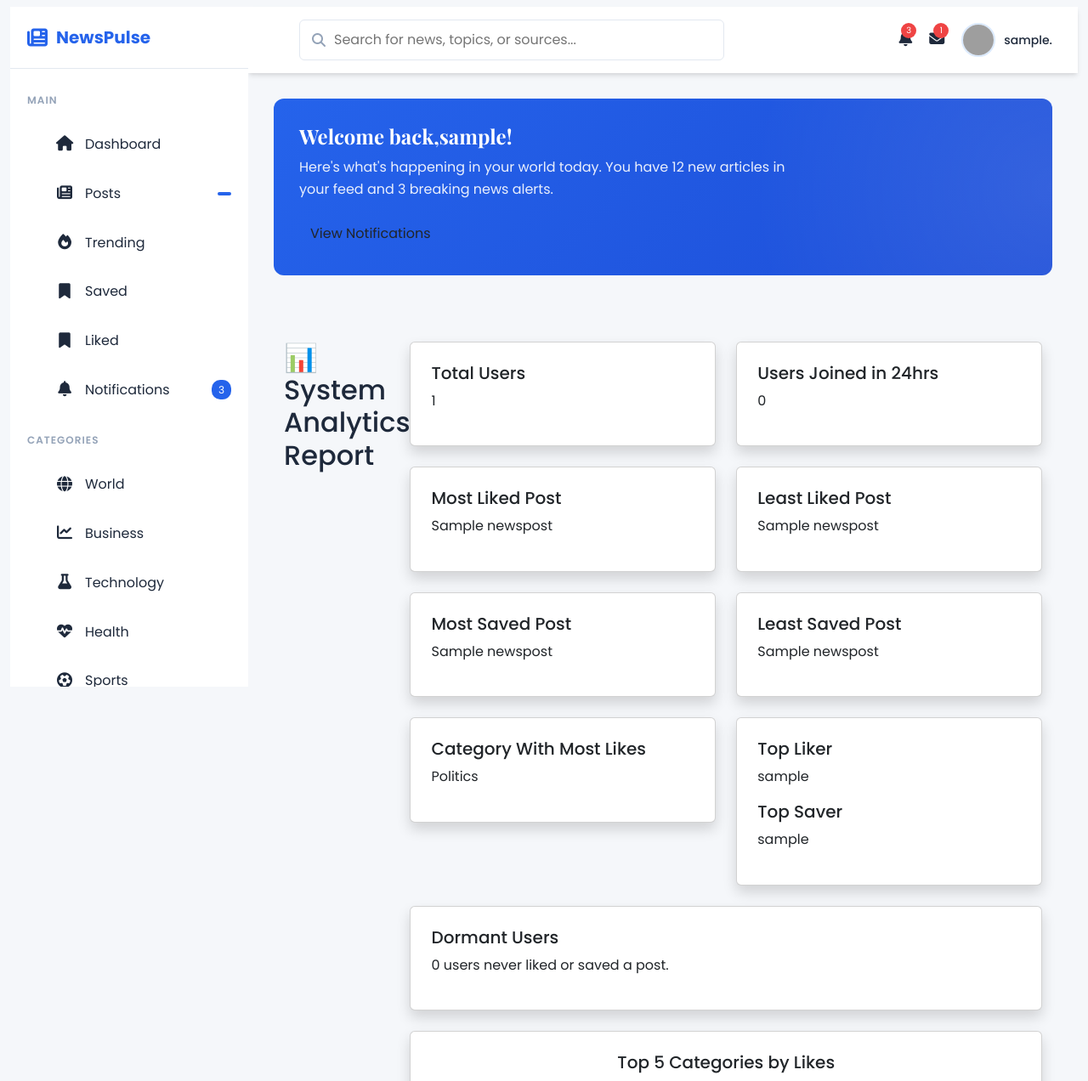
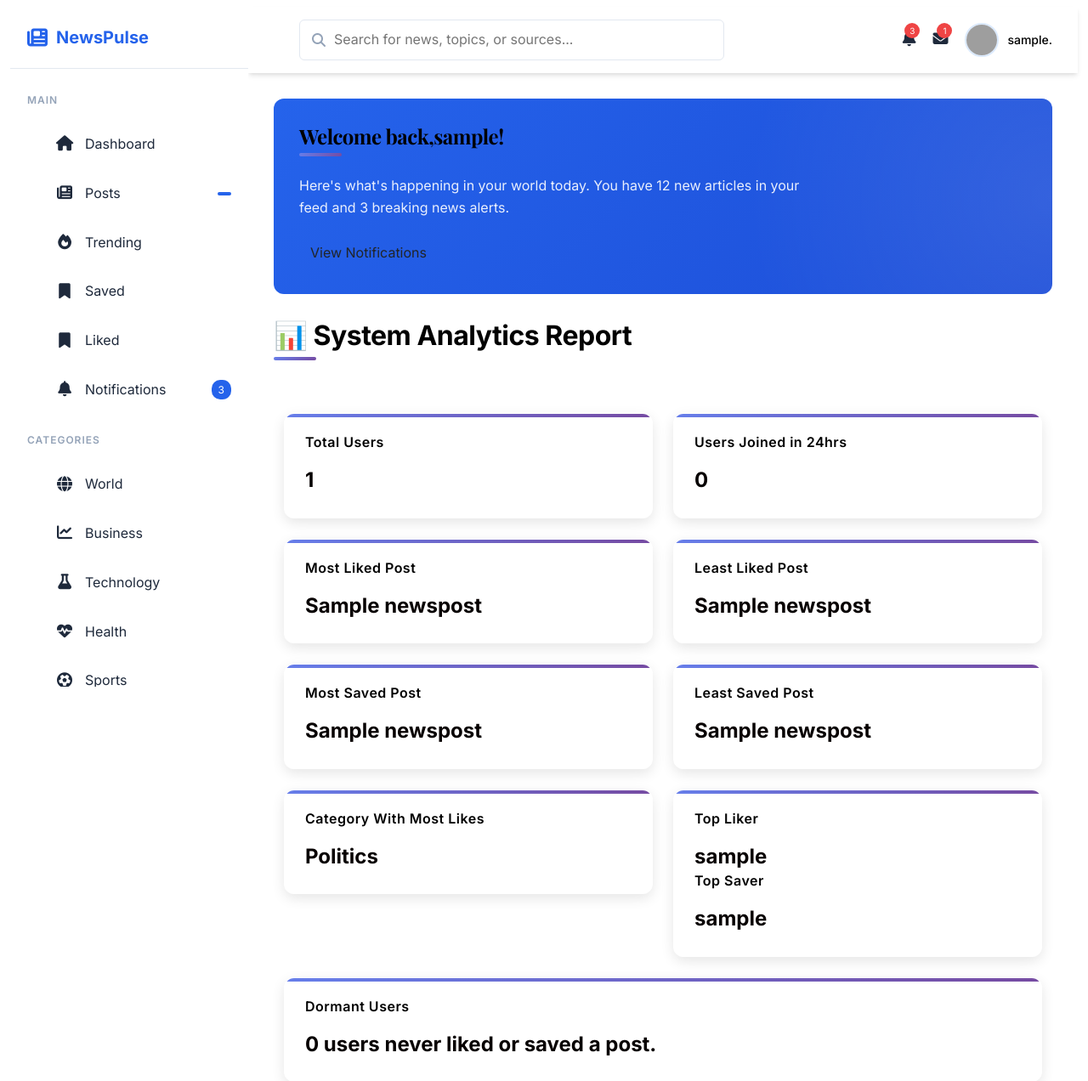
Before and after one commit to Ghalib92/News-Feed-System, a Django app: page /analytics/ in a window 1280 px wide. Shown: the top 1272 px of the page at 85% size. Run offline with Django 5.2, Linux system fonts and the light colour scheme; a user stored in the database is signed in; tables that the repository leaves empty hold one stand-in row (values such as "Sample post"); some libraries are stand-ins or nearby versions; grey boxes are pictures that could not be loaded.

Commit message:
analytics ready

```diff
--- a/News_Feed/News_Feed/settings.py
+++ b/News_Feed/News_Feed/settings.py
@@ -12,6 +12,8 @@ https://docs.djangoproject.com/en/5.2/ref/settings/
 
 from pathlib import Path
 from django.urls import reverse_lazy
+import os
+
 
 # Build paths inside the project like this: BASE_DIR / 'subdir'.
 BASE_DIR = Path(__file__).resolve().parent.parent
@@ -151,8 +153,8 @@ USE_TZ = True
 # Static files (CSS, JavaScript, Images)
 # https://docs.djangoproject.com/en/5.2/howto/static-files/
 
-STATIC_URL = 'static/'
-
+STATIC_URL = '/static/'
+STATICFILES_DIRS = [os.path.join(BASE_DIR, 'static')]
 
 MEDIA_URL = '/media/'
 MEDIA_ROOT = BASE_DIR / 'media'
--- a/News_Feed/pages/templates/analytics.html
+++ b/News_Feed/pages/templates/analytics.html
@@ -1,7 +1,152 @@
-{% extends 'base.html' %}
+ {% extends 'base.html' %}
 {% block content %}
+
+<style>
+    :root {
+        --primary-gradient: linear-gradient(135deg, #667eea 0%, #764ba2 100%);
+        --secondary-gradient: linear-gradient(135deg, #f093fb 0%, #f5576c 100%);
+        --dark-bg: #f6f6fd;
+        --card-bg: rgba(255, 255, 255, 0.05);
+        --text-light: rgba(255, 255, 255, 0.9);
+        --text-lighter: rgba(255, 255, 255, 0.7);
+        --shadow-lg: 0 15px 30px rgba(0, 0, 0, 0.3);
+        --shadow-sm: 0 5px 15px rgba(0, 0, 0, 0.1);
+        --border-radius: 12px;
+        --transition: all 0.3s cubic-bezier(0.25, 0.8, 0.25, 1);
+    }
+
+    body {
+        background: white;
+        color: black;
+        font-family: 'Inter', -apple-system, BlinkMacSystemFont, sans-serif;
+    }
+
+    .container.py-5 {
+        padding-top: 3rem !important;
+        padding-bottom: 3rem !important;
+    }
+
+    h2 {
+        font-weight: 700;
+        letter-spacing: -0.5px;
+        margin-bottom: 2rem !important;
+        color: black;
+        position: relative;
+        display: inline-block;
+    }
+
+    h2:after {
+        content: '';
+        position: absolute;
+        bottom: -10px;
+        left: 0;
+        width: 50px;
+        height: 4px;
+        background: var(--primary-gradient);
+        border-radius: 2px;
+    }
+
+    .card {
+        background: var(--card-bg);
+        backdrop-filter: blur(10px);
+        -webkit-backdrop-filter: blur(10px);
+        border: 1px solid rgba(255, 255, 255, 0.1);
+        border-radius: var(--border-radius) !important;
+        transition: var(--transition);
+        overflow: hidden;
+        position: relative;
+        color: black;
+    }
+
+    .card:before {
+        content: '';
+        position: absolute;
+        top: 0;
+        left: 0;
+        right: 0;
+        height: 4px;
+        background: var(--primary-gradient);
+    }
+
+    .card:hover {
+        transform: translateY(-5px);
+        box-shadow: var(--shadow-lg);
+    }
+
+    .card h5 {
+        font-weight: 600;
+        font-size: 1rem;
+        color: black;
+        margin-bottom: 1rem;
+        letter-spacing: 0.5px;
+    }
+
+    .card p {
+        font-weight: 700;
+        font-size: 1.5rem;
+        margin-bottom: 0;
+        color: rgb(7, 1, 1);
+    }
+
+    .card.shadow {
+        box-shadow: var(--shadow-sm) !important;
+    }
+
+    .row.g-4 {
+        margin-bottom: 2rem;
+    }
+
+    .img-fluid {
+        border-radius: var(--border-radius);
+        box-shadow: var(--shadow-lg);
+        border: 1px solid rgba(255, 255, 255, 0.1);
+    }
+
+    /* Special styling for the chart card */
+    .card.text-center {
+        background: rgba(0, 0, 0, 0.2);
+    }
+
+    .card.text-center h5 {
+        font-size: 1.2rem;
+    }
+
+    /* Responsive adjustments */
+    @media (max-width: 768px) {
+        .card p {
+            font-size: 1.2rem;
+        }
+
+        h2 {
+            font-size: 1.8rem;
+        }
+    }
+
+    /* Animation for cards */
+    @keyframes fadeIn {
+        from { opacity: 0; transform: translateY(20px); }
+        to { opacity: 1; transform: translateY(0); }
+    }
+
+    .card {
+        animation: fadeIn 0.6s ease forwards;
+    }
+
+    /* Delay animations for staggered effect */
+    .col-md-6:nth-child(1) .card { animation-delay: 0.1s; }
+    .col-md-6:nth-child(2) .card { animation-delay: 0.2s; }
+    .col-md-6:nth-child(3) .card { animation-delay: 0.3s; }
+    .col-md-6:nth-child(4) .card { animation-delay: 0.4s; }
+    .col-md-6:nth-child(5) .card { animation-delay: 0.5s; }
+    .col-md-6:nth-child(6) .card { animation-delay: 0.6s; }
+    .col-md-6:nth-child(7) .card { animation-delay: 0.7s; }
+    .col-md-6:nth-child(8) .card { animation-delay: 0.8s; }
+    .col-12:nth-child(9) .card { animation-delay: 0.9s; }
+    .col-12:nth-child(10) .card { animation-delay: 1s; }
+</style>
+ <h2 class="mb-4">📊 System Analytics Report</h2>
 <div class="container py-5">
-  <h2 class="mb-4">📊 System Analytics Report</h2>
+
   <div class="row g-4">
     <div class="col-md-6">
       <div class="card p-4 shadow">
@@ -67,4 +212,9 @@
     </div>
   </div>
 </div>
+
+<!-- Add this before </body> in your base.html for best results -->
+<link href="https://fonts.googleapis.com/css2?family=Inter:wght@400;500;600;700&display=swap" rel="stylesheet">
+<script src="https://kit.fontawesome.com/your-code.js" crossorigin="anonymous"></script>
+
 {% endblock %}
--- a/News_Feed/pages/templates/base.html
+++ b/News_Feed/pages/templates/base.html
@@ -874,22 +874,30 @@
                             <span class="menu-text"> Profile</span>
                         </a>
                     </li>
+
+                        <!-- User Growth Chart -->
+    <li class="menu-item">
+                        <a href="{% url 'analytics' %}" class="menu-link">
+                            <span class="menu-icon"><i class="fas fa-chart-line"></i></span>
+                            <span class="menu-text">Analytics</span>
+                        </a>
+                    </li>
                     <li class="menu-item">
-                        <a href="#" class="menu-link">
+                        <a href="{% url 'profile' %}" class="menu-link">
+                            <span class="menu-icon"><i class="fas fa-cog"></i></span>
+                            <span class="menu-text">Profile Settings</span>
+                        </a>
+                    </li>
+                    <li class="menu-item">
+                        <a href="{% url 'profile' %}" class="menu-link">
                             <span class="menu-icon"><i class="fas fa-cog"></i></span>
                             <span class="menu-text">Settings</span>
                         </a>
                     </li>
                     <li class="menu-item">
-                        <a href="#" class="menu-link">
-                            <span class="menu-icon"><i class="fas fa-cog"></i></span>
-                            <span class="menu-text">Settings</span>
-                        </a>
-                    </li>
-                    <li class="menu-item">
-                        <a href="{% url 'analytics' %}" class="menu-link">
-                            <span class="menu-icon"><i class="fas fa-chart-line"></i></span>
-                            <span class="menu-text">Analytics</span>
+                        <a href="{% url 'logout' %}" class="menu-link">
+                            <span class="menu-icon"><i class="fas fa-sign-out"></i></span>
+                            <span class="menu-text">Logout</span>
                         </a>
                     </li>
                 </ul>
--- a/News_Feed/pages/urls.py
+++ b/News_Feed/pages/urls.py
@@ -2,6 +2,13 @@ from django.urls import path
 from . import views
 from django.conf import settings
 from django.conf.urls.static import static
+import os
+
+from django.urls import reverse_lazy
+
+
+
+
 
 urlpatterns = [
 
@@ -26,6 +33,15 @@ urlpatterns = [
 
 ]
 
+
+
+BASE_DIR = os.path.dirname(os.path.dirname(os.path.abspath(__file__)))
+
 # Serve media files in development mode
 if settings.DEBUG:
     urlpatterns += static(settings.MEDIA_URL, document_root=settings.MEDIA_ROOT)
+
+
+
+if settings.DEBUG:
+    urlpatterns += static(settings.STATIC_URL, document_root=os.path.join(BASE_DIR, 'static'))
--- a/News_Feed/pages/views.py
+++ b/News_Feed/pages/views.py
@@ -200,6 +200,11 @@ from collections import Counter
 from django.db.models import Count
 import matplotlib.pyplot as plt
 import os
+import os
+import matplotlib
+matplotlib.use('Agg')  # Prevent Tkinter-related errors
+import matplotlib.pyplot as plt
+
 
 def generate_analytics():
     users = User.objects.all()
```
